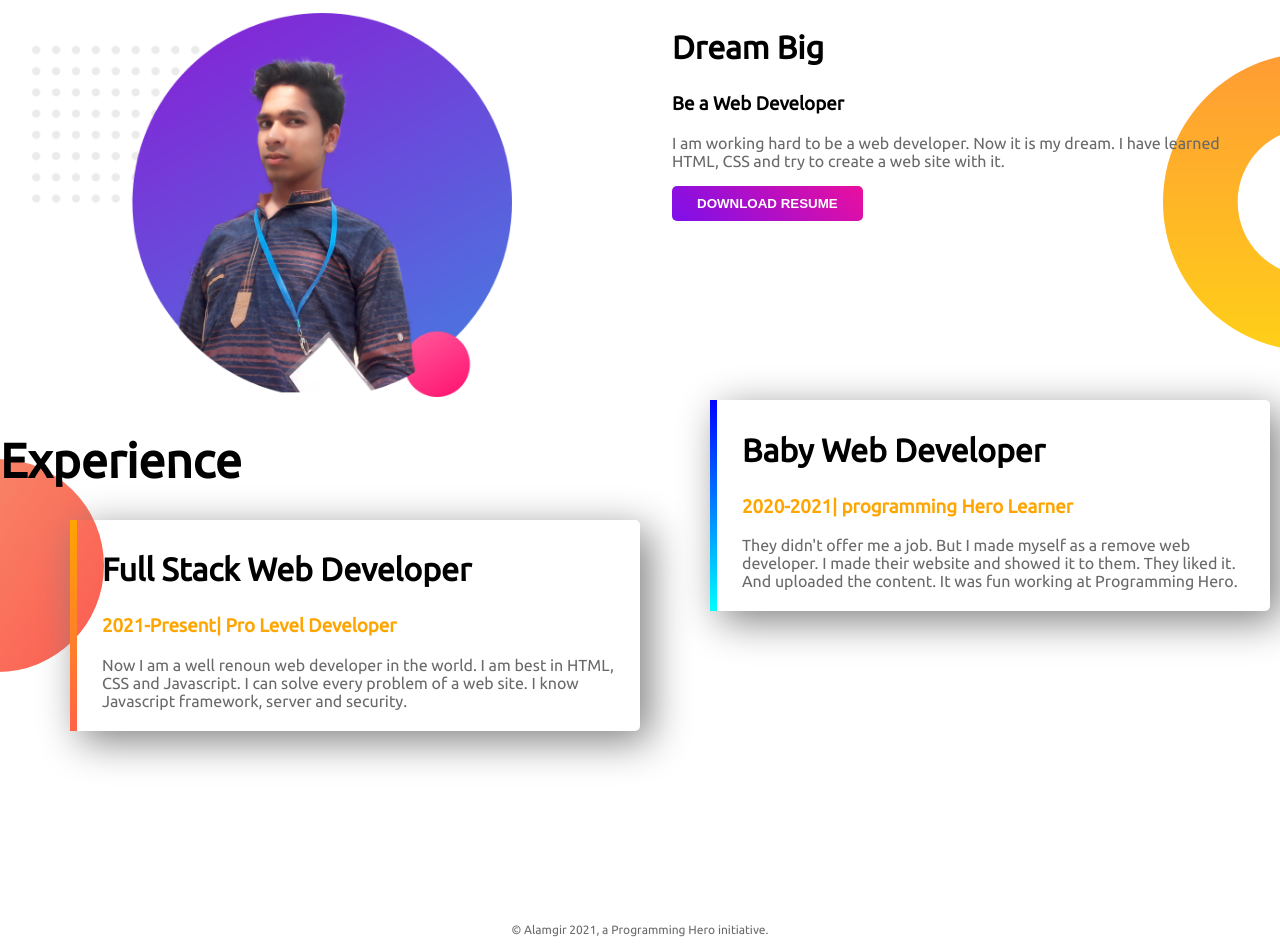
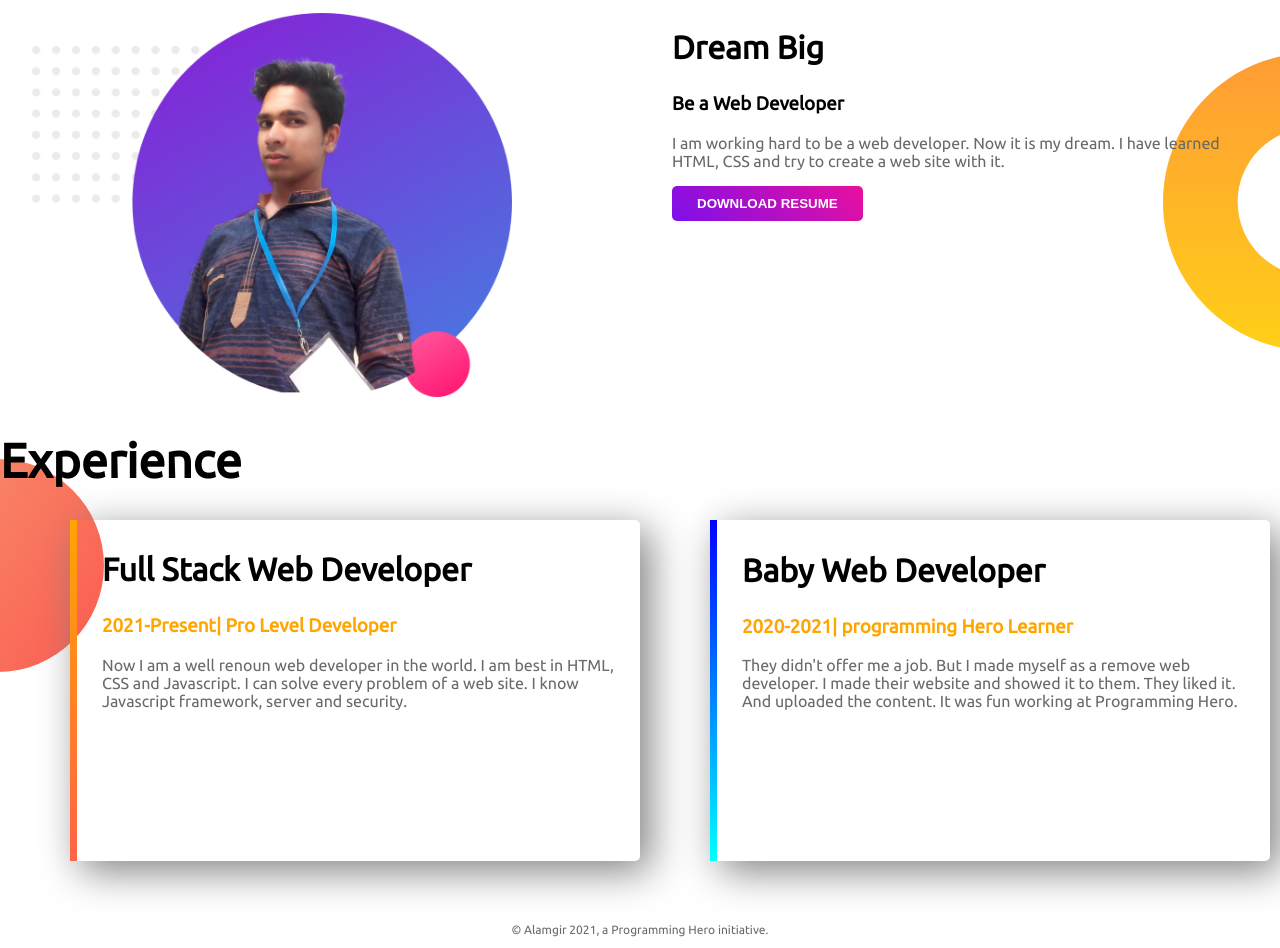
Before and after one commit to Alamgirhossann/web-portfolio, a plain HTML site: page index.html in a window 1280 px wide. Shown: the part 459-1407 px from the top of the page. Drawn offline with Linux system fonts and the light colour scheme; a web font is replaced by a local one.

Commit message:
another css change

```diff
--- a/style.css
+++ b/style.css
@@ -75,7 +75,7 @@ p{
 .border-area{
     box-shadow: 10px 10px 40px gray;
     border-radius: 5px;
-    height: auto;
+    height: 100%;
     padding: 5px;
 }
 #full-stackborder{
@@ -91,6 +91,7 @@ p{
     border-image-slice: 1;
     margin-left: 70px;
     padding-left: 25px;
+    margin-top: 7.5rem;
 }
 .footer{
     grid-column: 1 / 3;
```
